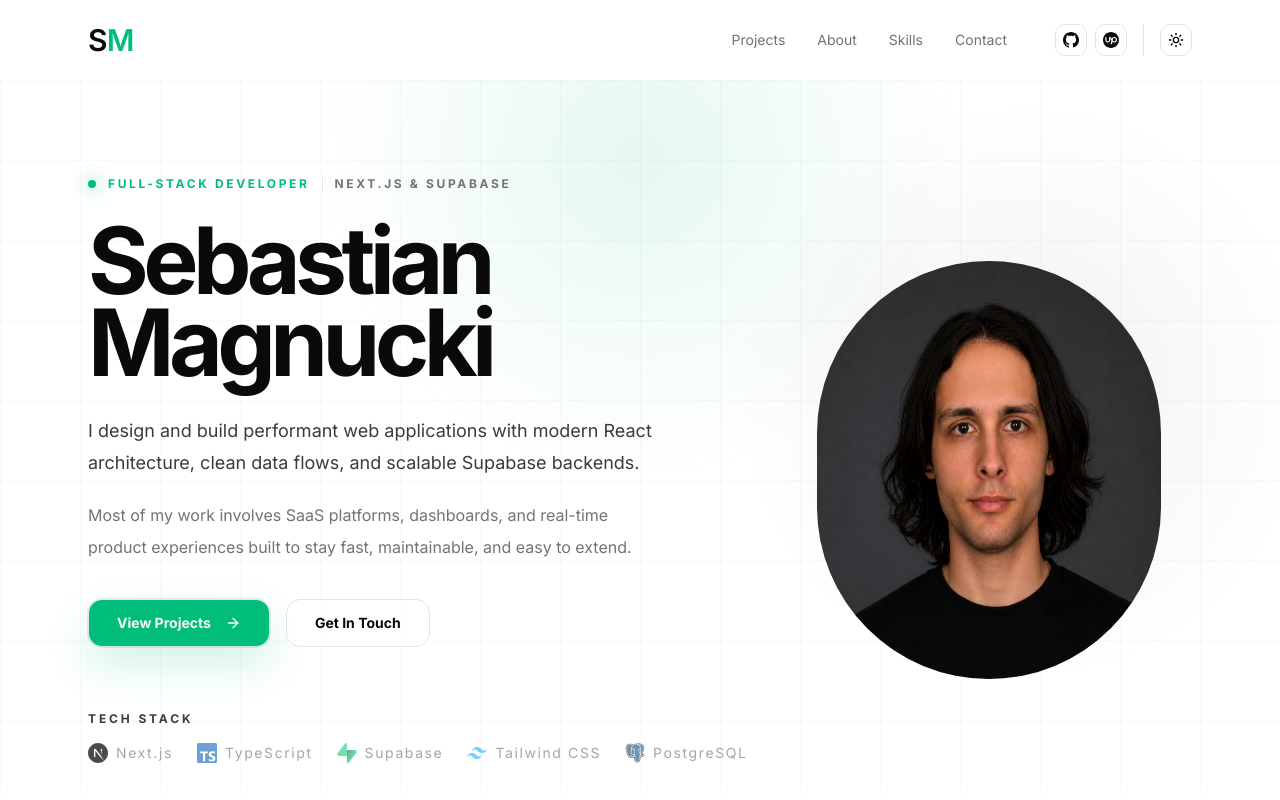
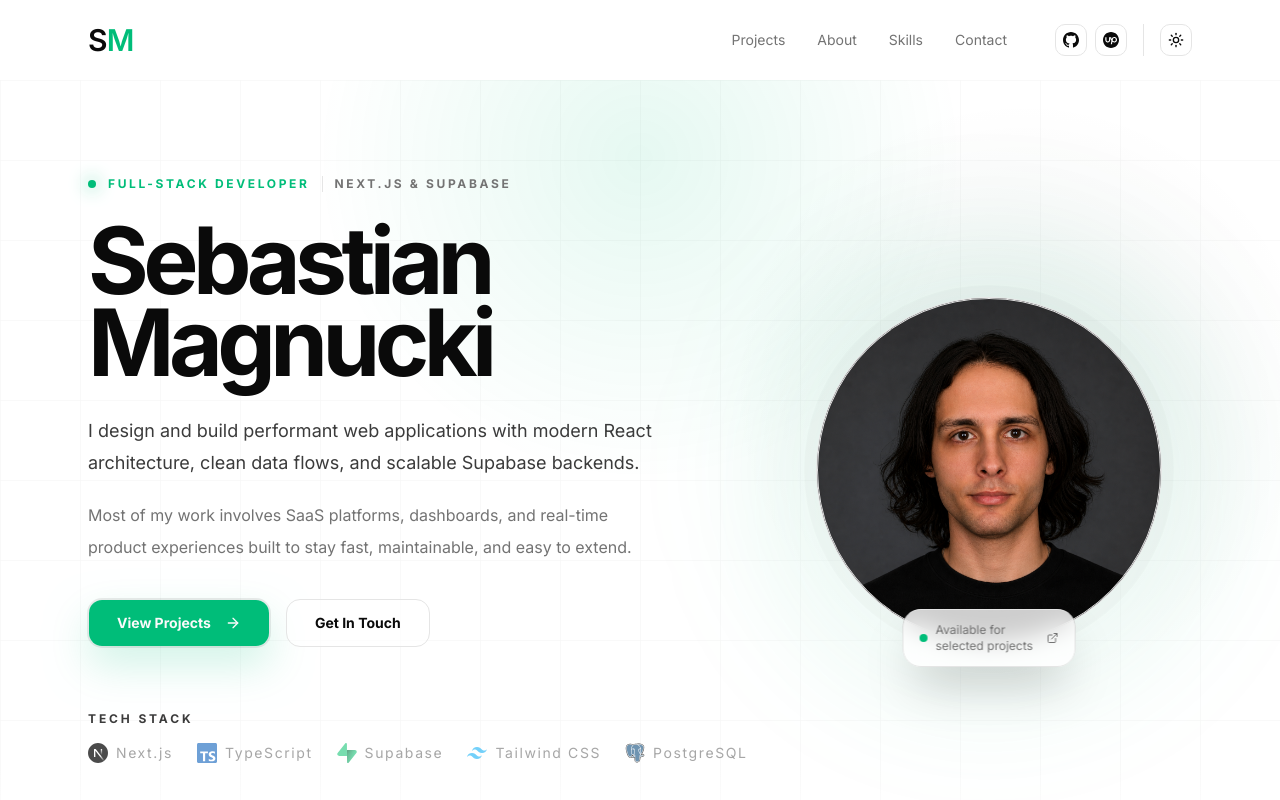
Before and after one commit to svsxn/portfolio, a Next.js app: page / in a window 1280 px wide. Shown: the top 800 px of the page. Built offline with nearby package versions, Linux system fonts and the light colour scheme.

Commit message:
feat: update portrait

```diff
--- a/components/sections/hero/avatar.tsx
+++ /dev/null
@@ -1,16 +0,0 @@
-import Image from "next/image";
-
-export function Avatar() {
-  return (
-    <div className="order-1 md:order-2 flex md:justify-end">
-      <Image
-        width={420}
-        height={420}
-        alt="Avatar"
-        src="/avatar.png"
-        loading="eager"
-        className="rounded-full mx-auto md:mx-0 size-80 md:size-fit lg:size-105 border border-white/10 shadow-[0_0_80px_rgba(255,255,255,0.05)] animate-in fade-in zoom-in-95 duration-700 delay-150"
-      />
-    </div>
-  );
-}
--- a/components/sections/hero/index.tsx
+++ b/components/sections/hero/index.tsx
@@ -1,4 +1,4 @@
-import { Avatar } from "./avatar";
+import Portrait from "./portrait";
 import Background from "./background";
 import Content from "./content";
 
@@ -11,7 +11,7 @@ export default function Hero() {
       <Background />
       <div className="mx-auto grid min-h-[calc(100svh-5rem)] w-full max-w-6xl items-center px-6 py-16 md:py-20 lg:grid-cols-[1fr_0.92fr] lg:gap-14 lg:py-24">
         <Content />
-        <Avatar />
+        <Portrait />
       </div>
     </section>
   );
--- /dev/null
+++ b/components/sections/hero/portrait.tsx
@@ -0,0 +1,35 @@
+import { ExternalLink } from "lucide-react";
+import Image from "next/image";
+
+export default function Portrait() {
+  return (
+    <div
+      className="relative mx-auto mt-16 w-full max-w-97.5 lg:mr-0 lg:mt-0 lg:max-w-107.5"
+      // delay={0.18}
+      // scale
+    >
+      <div className="absolute -inset-12 -z-10 rounded-full bg-primary/10 blur-3xl" />
+
+      <div className="relative aspect-square overflow-hidden rounded-full border border-border bg-card shadow-[0_0_0_12px_--alpha(var(--foreground)/2%),0_40px_120px_--alpha(var(--background)/55%)] transition will-change-transform">
+        <Image
+          src="/portrait.jpg"
+          alt="Portrait of Sebastian Magnucki"
+          fill
+          priority
+          sizes="(min-width: 1024px) 430px, 80vw"
+          className="object-cover transition-transform duration-700 hover:scale-[1.025]"
+        />
+        <div className="pointer-events-none absolute inset-0 rounded-full ring-1 ring-inset ring-border" />
+      </div>
+
+      <div className="absolute -bottom-6 left-1/2 hidden -translate-x-1/2 items-center gap-2 rounded-2xl border border-border bg-card/80 px-4 py-3 text-xs text-muted-foreground shadow-2xl backdrop-blur-md sm:flex">
+        <span className="size-2 min-w-2 rounded-full bg-primary" />
+        Available for selected projects
+        <ExternalLink
+          className="size-3 min-w-3 text-muted-foreground"
+          aria-hidden="true"
+        />
+      </div>
+    </div>
+  );
+}
```
Also changed, not shown: public/portrait.jpg (renamed from public/avatar.png).
